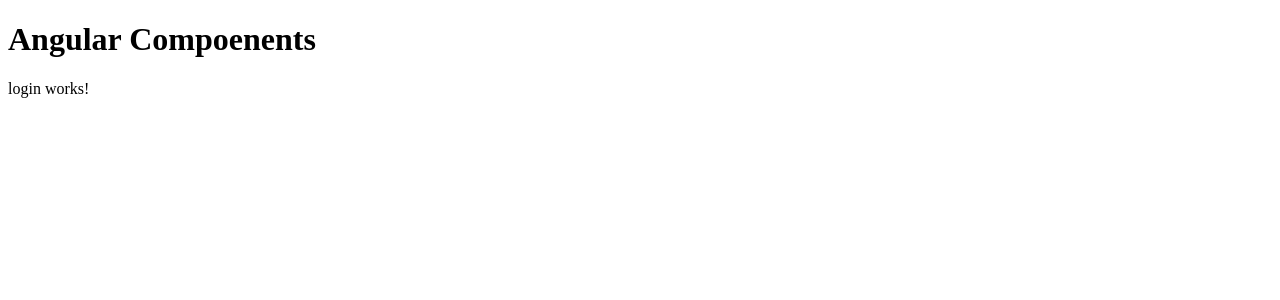
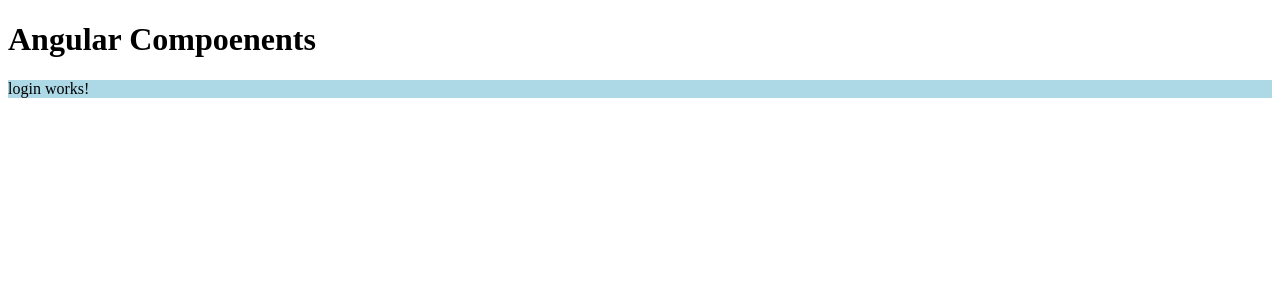
Before and after one commit to elishabhatti/angular-app, an Angular app: page / in a window 1280 px wide. Shown: the top 300 px of the page. Built offline with nearby package versions, Linux system fonts and the light colour scheme.

Commit message:
change the name of the compoenents app-login to login for more readability

```diff
--- a/src/app/app.html
+++ b/src/app/app.html
@@ -1,2 +1,2 @@
 <h1>Angular Compoenents</h1>
-<app-login> </app-login>
+<login> </login>
--- a/src/app/app.ts
+++ b/src/app/app.ts
@@ -9,8 +9,4 @@ import { Login } from './login/login';
   styleUrl: './app.css',
 })
 export class App {
-  title = 'Hello Angular from Elisha Jameel';
-  name = 'Elisha Jameel';
-  x = 12;
-  y = 12;
 }
--- a/src/app/login/login.html
+++ b/src/app/login/login.html
@@ -1 +1 @@
-<p>login works!</p>
+<p style="background-color: lightblue;">login works!</p>
--- a/src/app/login/login.ts
+++ b/src/app/login/login.ts
@@ -1,7 +1,7 @@
 import { Component } from '@angular/core';
 
 @Component({
-  selector: 'app-login',
+  selector: 'login',
   imports: [],
   templateUrl: './login.html',
   styleUrl: './login.css'
```
